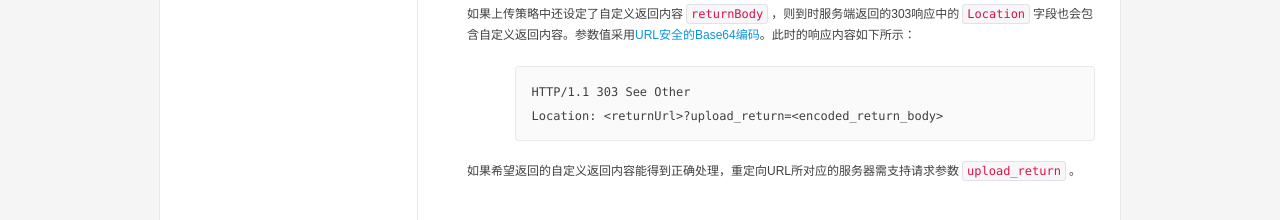
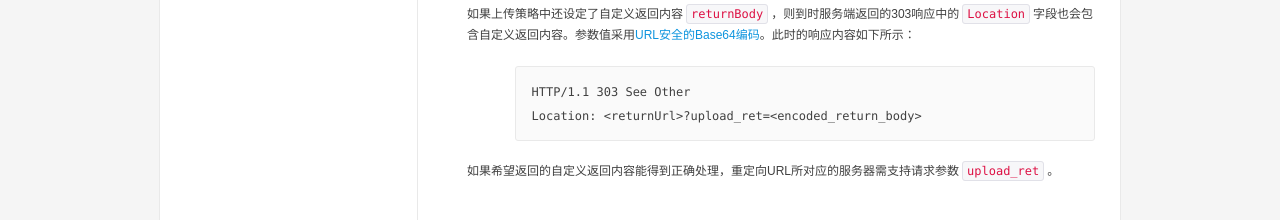
Before and after one commit to qiniu/developer.qiniu.com, a Jekyll site: the page built from docs/v6/api/overview/up/response/redirect.md, in a window 1280 px wide. Shown: the part 529-749 px from the top of the page. Built offline with Jekyll 4.4.1, drawn with Linux system fonts in a browser that asks for light colours; comment, search, counter and statistics services are not loaded.

Commit message:
upload_return修正为upload_ret（实测结果）。

````diff
--- a/docs/v6/api/overview/up/response/redirect.md
+++ b/docs/v6/api/overview/up/response/redirect.md
@@ -26,7 +26,7 @@ Location: <returnUrl>
 
 ```
 HTTP/1.1 303 See Other
-Location: <returnUrl>?upload_return=<encoded_return_body>
+Location: <returnUrl>?upload_ret=<encoded_return_body>
 ```
 
-如果希望返回的自定义返回内容能得到正确处理，重定向URL所对应的服务器需支持请求参数`upload_return`。
+如果希望返回的自定义返回内容能得到正确处理，重定向URL所对应的服务器需支持请求参数`upload_ret`。
````
